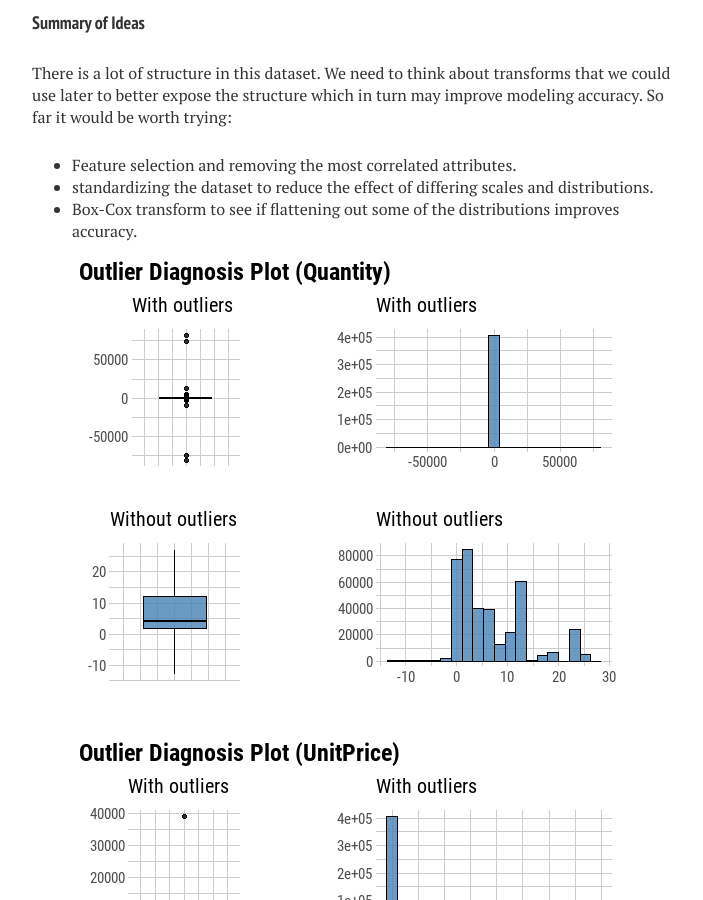
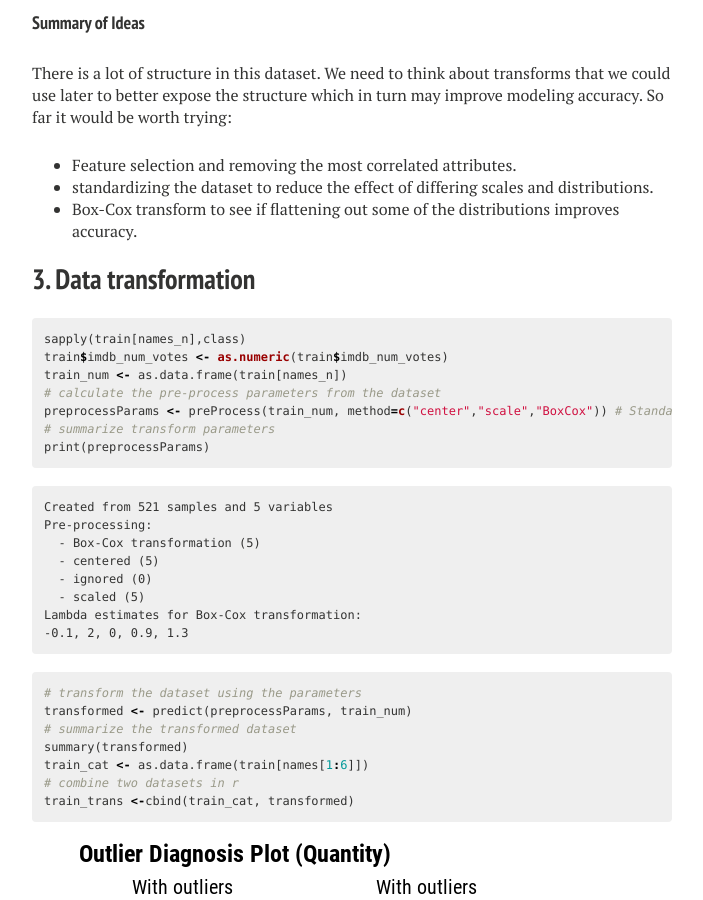
Before and after one commit to Janzhuj/janzhuj.github.io, a Jekyll site: the page built from _posts/2022-06-25-EDA-Modeling-Movies-Popularity.md, in a window 1280 px wide and 900 px high, scrolled down 7058 px. Shown: the whole window, without its empty margins (288-991 px from the left). Built offline with Jekyll 4.4.1, drawn with Linux system fonts in a browser that asks for light colours; nearby versions of some CDN libraries; library files that are not in the unit come from our copies; comment, search, counter and statistics services are not loaded.

Commit message:
Update 2022-06-25-EDA-Modeling-Movies-Popularity.md

```diff
--- a/_posts/2022-06-25-EDA-Modeling-Movies-Popularity.md
+++ b/_posts/2022-06-25-EDA-Modeling-Movies-Popularity.md
@@ -227,6 +227,40 @@ There is a lot of structure in this dataset. We need to think about transforms t
 * standardizing the dataset to reduce the effect of differing scales and distributions.
 * Box-Cox transform to see if flattening out some of the distributions improves accuracy.
 
+
+
+## 3. Data transformation
+
+{% highlight r %}
+sapply(train[names_n],class)
+train$imdb_num_votes <- as.numeric(train$imdb_num_votes)
+train_num <- as.data.frame(train[names_n])
+# calculate the pre-process parameters from the dataset
+preprocessParams <- preProcess(train_num, method=c("center","scale","BoxCox")) # Standardize and power transform
+# summarize transform parameters
+print(preprocessParams)
+{% endhighlight %}
+
+{% highlight text %}
+Created from 521 samples and 5 variables
+Pre-processing:
+  - Box-Cox transformation (5)
+  - centered (5)
+  - ignored (0)
+  - scaled (5)
+Lambda estimates for Box-Cox transformation:
+-0.1, 2, 0, 0.9, 1.3
+{% endhighlight %}
+
+{% highlight r %}
+# transform the dataset using the parameters
+transformed <- predict(preprocessParams, train_num)
+# summarize the transformed dataset
+summary(transformed)
+train_cat <- as.data.frame(train[names[1:6]])
+# combine two datasets in r
+train_trans <-cbind(train_cat, transformed)
+{% endhighlight %}
 
 
 
```
